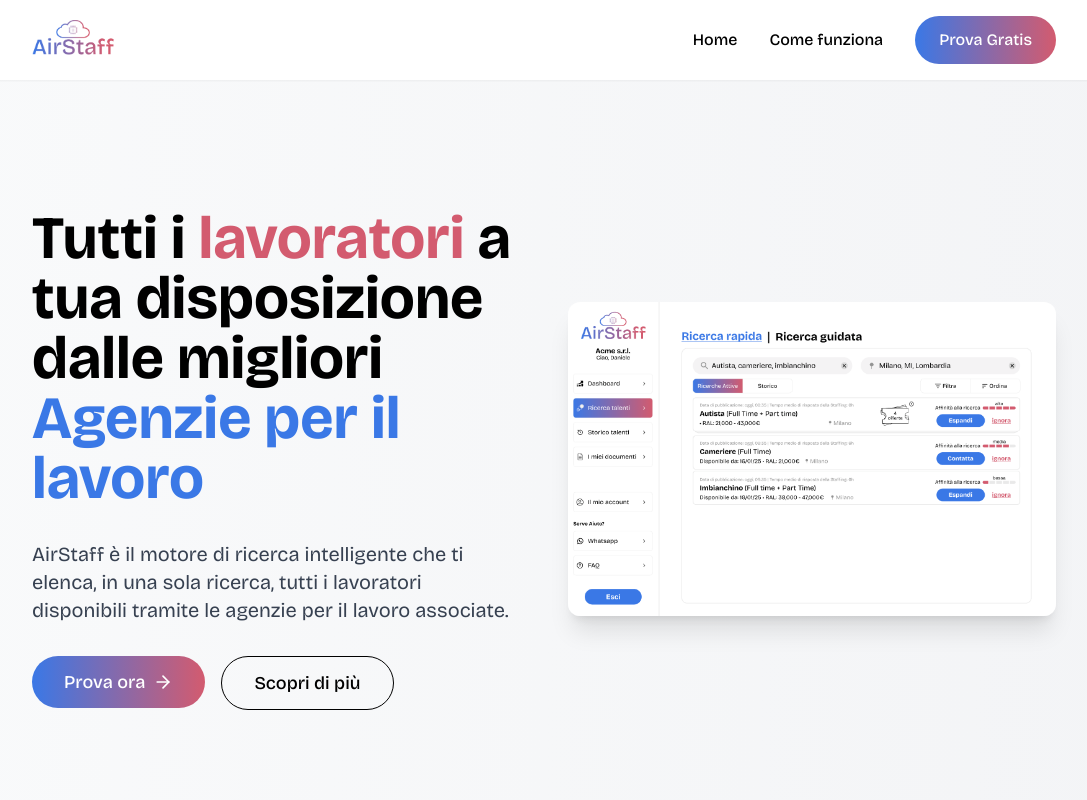
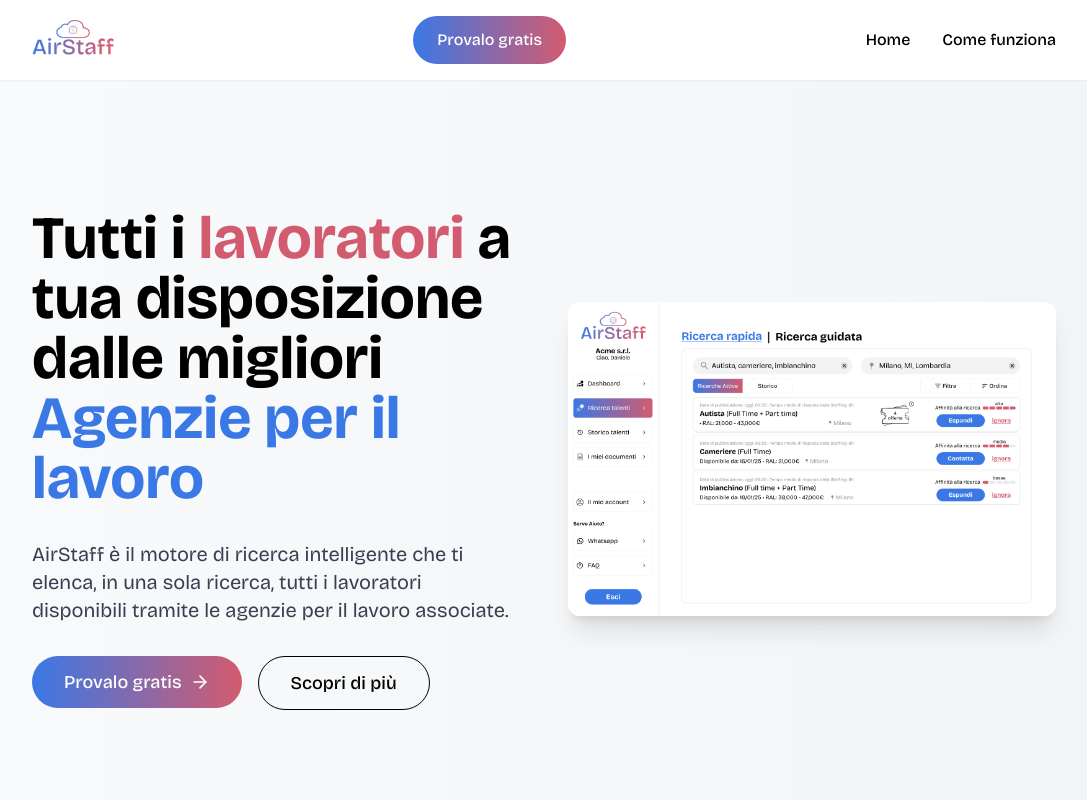
Before and after one commit to DanieleBenzi/airstaff-match-connect, a React (Vite) app: page / in a window 1280 px wide. Shown: the top 800 px of the page, without its empty margins (96-1183 px from the left). Built offline with nearby package versions, Linux system fonts and the light colour scheme.

Commit message:
Fix: Improve CTA and mobile button styling
- Updated CTA text.
- Made "Prova gratis" button always visible on mobile.
- Standardized button sizes and centered them on mobile.
- Replaced "Prova Gratis" with "Provalo gratis".

```diff
--- a/src/components/CTASection.tsx
+++ b/src/components/CTASection.tsx
@@ -12,11 +12,11 @@ const CTASection: React.FC = () => {
               Pronto a trovare i lavoratori perfetti per la tua azienda?
             </h2>
             <p className="text-gray-300">
-              Prova ora AirStaff, è gratis e non devi sostenere nessun costo! Basta solo registrarti ed avrai subito accesso a migliaia di lavoratori
+              Prova AirStaff ora, è gratis! Non devi sostenere nessun costo. Ti basta registrarti ed avrai subito accesso a migliaia di lavoratori!
             </p>
             <a href="http://www.app.airstaff.it/" target="_blank" rel="noopener noreferrer">
               <GradientButton icon className="mt-4">
-                Prova Gratis
+                Provalo gratis
               </GradientButton>
             </a>
           </div>
--- a/src/components/HeroSection.tsx
+++ b/src/components/HeroSection.tsx
@@ -1,3 +1,4 @@
+
 import React from 'react';
 import GradientButton from './GradientButton';
 import { Link } from 'react-router-dom';
@@ -13,13 +14,13 @@ const HeroSection: React.FC = () => {
           <p className="text-lg md:text-xl text-gray-700">
             AirStaff è il motore di ricerca intelligente che ti elenca, in una sola ricerca, tutti i lavoratori disponibili tramite le agenzie per il lavoro associate.
           </p>
-          <div className="flex flex-col sm:flex-row gap-4">
-            <a href="http://www.app.airstaff.it/" target="_blank" rel="noopener noreferrer">
-              <GradientButton icon className="px-8 py-3 text-lg">
-                Prova ora
+          <div className="flex flex-col sm:flex-row gap-4 justify-center sm:justify-start">
+            <a href="http://www.app.airstaff.it/" target="_blank" rel="noopener noreferrer" className="w-full sm:w-auto">
+              <GradientButton icon className="w-full sm:w-auto px-8 py-3 text-lg">
+                Provalo gratis
               </GradientButton>
             </a>
-            <a href="#come-funziona" className="btn-outline px-8 py-3 text-lg font-medium">
+            <a href="#come-funziona" className="btn-outline w-full sm:w-auto px-8 py-3 text-lg font-medium text-center">
               Scopri di più
             </a>
           </div>
--- a/src/components/Navbar.tsx
+++ b/src/components/Navbar.tsx
@@ -1,3 +1,4 @@
+
 import React, { useState } from 'react';
 import { Link } from 'react-router-dom';
 import Logo from './Logo';
@@ -15,10 +16,16 @@ const Navbar: React.FC = () => {
           <Logo />
         </Link>
 
-        {/* Mobile menu button */}
-        <button onClick={toggleMenu} className="md:hidden">
-          {isOpen ? <X size={24} /> : <Menu size={24} />}
-        </button>
+        <div className="flex items-center gap-4">
+          <a href="http://www.app.airstaff.it/" target="_blank" rel="noopener noreferrer" className="block">
+            <GradientButton>
+              Provalo gratis
+            </GradientButton>
+          </a>
+          <button onClick={toggleMenu} className="md:hidden">
+            {isOpen ? <X size={24} /> : <Menu size={24} />}
+          </button>
+        </div>
 
         {/* Desktop menu */}
         <div className="hidden md:flex items-center space-x-8">
@@ -28,11 +35,6 @@ const Navbar: React.FC = () => {
           <Link to="/come-funziona" className="text-black hover:text-airstaff-blue transition-colors font-medium">
             Come funziona
           </Link>
-          <a href="http://www.app.airstaff.it/" target="_blank" rel="noopener noreferrer">
-            <GradientButton>
-              Prova Gratis
-            </GradientButton>
-          </a>
         </div>
 
         {/* Mobile menu */}
@@ -44,11 +46,6 @@ const Navbar: React.FC = () => {
             <Link to="/come-funziona" className="text-black hover:text-airstaff-blue font-medium" onClick={toggleMenu}>
               Come funziona
             </Link>
-            <a href="http://www.app.airstaff.it/" target="_blank" rel="noopener noreferrer">
-              <GradientButton onClick={toggleMenu}>
-                Prova Gratis
-              </GradientButton>
-            </a>
           </div>
         )}
       </div>
--- a/src/pages/ComeFunziona.tsx
+++ b/src/pages/ComeFunziona.tsx
@@ -114,9 +114,9 @@ const ComeFunziona: React.FC = () => {
             {/* CTA */}
             <div className="text-center mt-16">
               <h3 className="text-2xl font-bold mb-4">Pronto a trovare i lavoratori giusti?</h3>
-              <a href="https://calendly.com/daniele-benzi-db/30min" target="_blank" rel="noopener noreferrer">
+              <a href="http://www.app.airstaff.it/" target="_blank" rel="noopener noreferrer">
                 <GradientButton icon className="mx-auto">
-                  Inizia ora
+                  Provalo gratis
                 </GradientButton>
               </a>
             </div>
```
